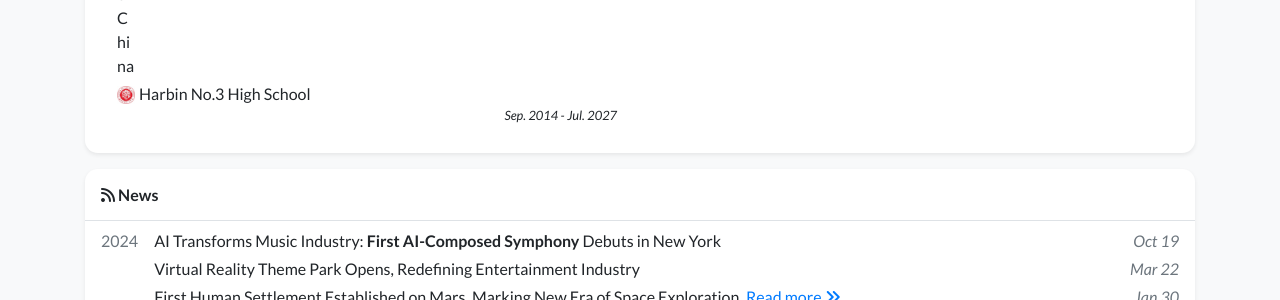
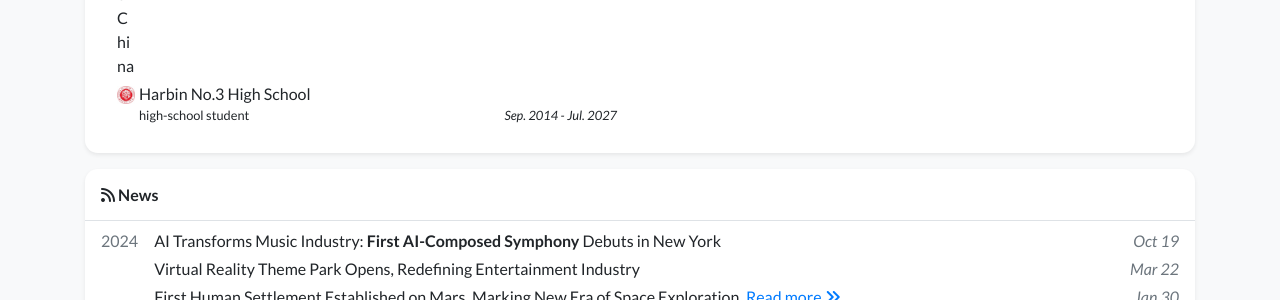
Before and after one commit to ChiaHsuanLee116/chiahsuanlee116.github.io, a Jekyll site: the page built from index.html, in a window 1280 px wide and 900 px high, scrolled down 1548 px. Shown: the part 153-453 px from the top of the window. Built offline with Jekyll 4.4.1, drawn with Linux system fonts in a browser that asks for light colours; nearby versions of some CDN libraries; a style sheet for code colours, icons or effects is not loaded.

Commit message:
Update profile.yml

```diff
--- a/_data/profile.yml
+++ b/_data/profile.yml
@@ -48,6 +48,7 @@ education:
   date: Sep. 2017 - Jul. 2021
 - name: Harbin No.3 High School
   logo: /assets/images/badges/h3z.png
+  position: high-school student
   date: Sep. 2014 - Jul. 2027
 # experience:
 # - name: Hong Kong Polytechnic University
```
